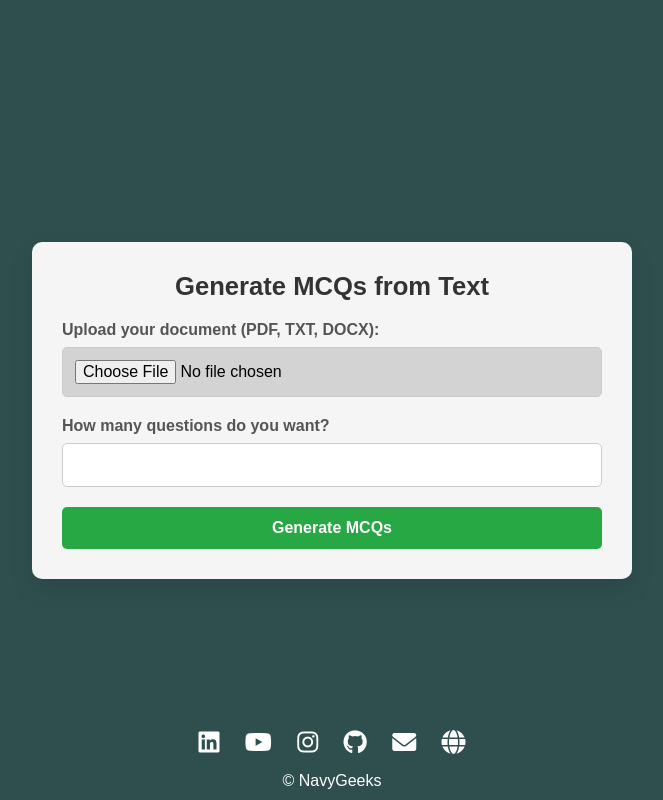
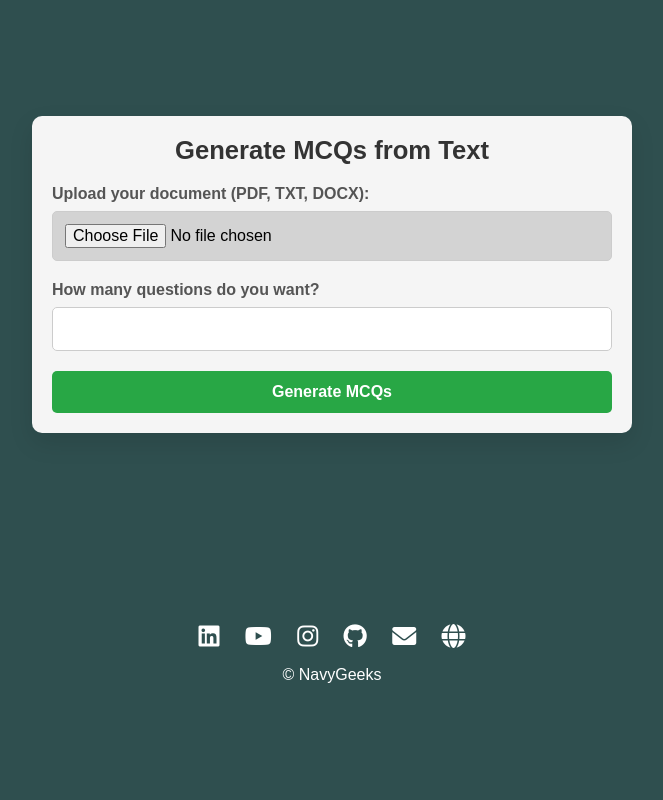
Before and after one commit to navyansh1/MCQGenerator-using-AI, a Flask app: page / in a window 1280 px wide. Shown: the whole page, without its empty margins (308-971 px from the left). Run offline with Flask 3, Linux system fonts and the light colour scheme.

Commit message:
Update index.html

```diff
--- a/templates/index.html
+++ b/templates/index.html
@@ -20,10 +20,10 @@
             display: flex;
             align-items: center;
             justify-content: center;
-            height: 100vh;
+            min-height: 100vh;
             padding: 20px;
             flex-direction: column;
-            position: relative;
+            overflow: hidden;
         }
 
         /* Container Styling */
@@ -31,10 +31,12 @@
             width: 100%;
             max-width: 600px;
             background: whitesmoke;
-            padding: 30px;
+            padding: 20px;
             border-radius: 10px;
             box-shadow: 0 10px 25px rgba(0, 0, 0, 0.1);
-            margin-top: 20px;
+            max-height: 90vh;
+            overflow-y: auto;
+            margin-bottom: 180px; /* Spacing between container and footer */
         }
 
         /* Heading Styling */
@@ -100,8 +102,7 @@
 
         /* Footer Styling */
         .footer {
-            position: absolute;
-            bottom: 10px;
+            margin-top: 10px;
             text-align: center;
             font-size: 1.2rem;
             color: white;
@@ -116,11 +117,6 @@
         .footer a:hover {
             color: #0073b1; /* Hover color for icons */
         }
-        .footer-text {
-            font-weight: bold;
-            font-style: italic;
-            margin-bottom: 10px;
-        }
         .copyright {
             margin-top: 15px;
             font-size: 1rem;
@@ -130,8 +126,7 @@
         /* Media Query for Smaller Screens */
         @media (max-width: 600px) {
             .container {
-                padding: 25px;
-                width: 100%;
+                padding: 15px;
             }
 
             h1 {
```
